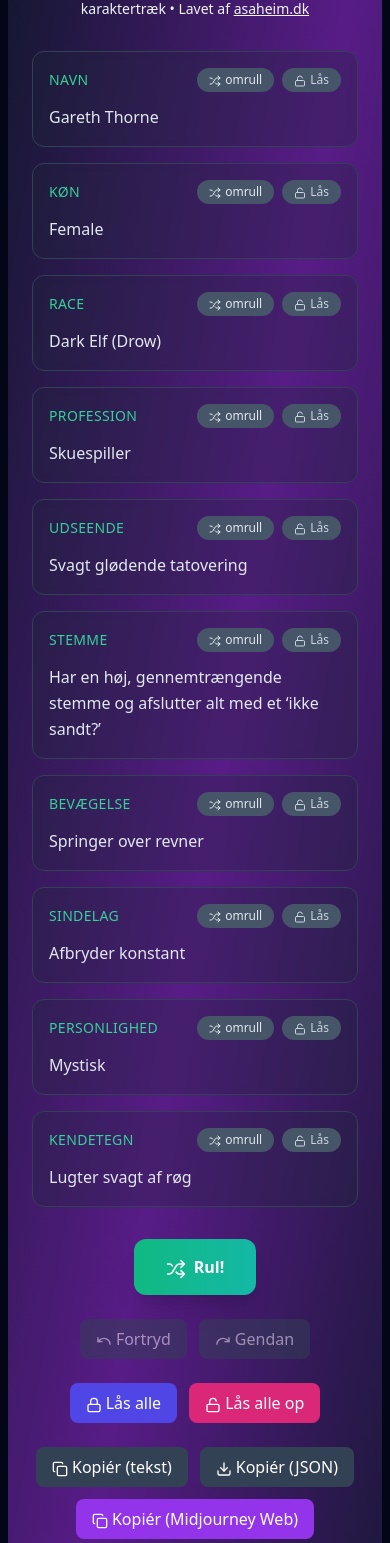
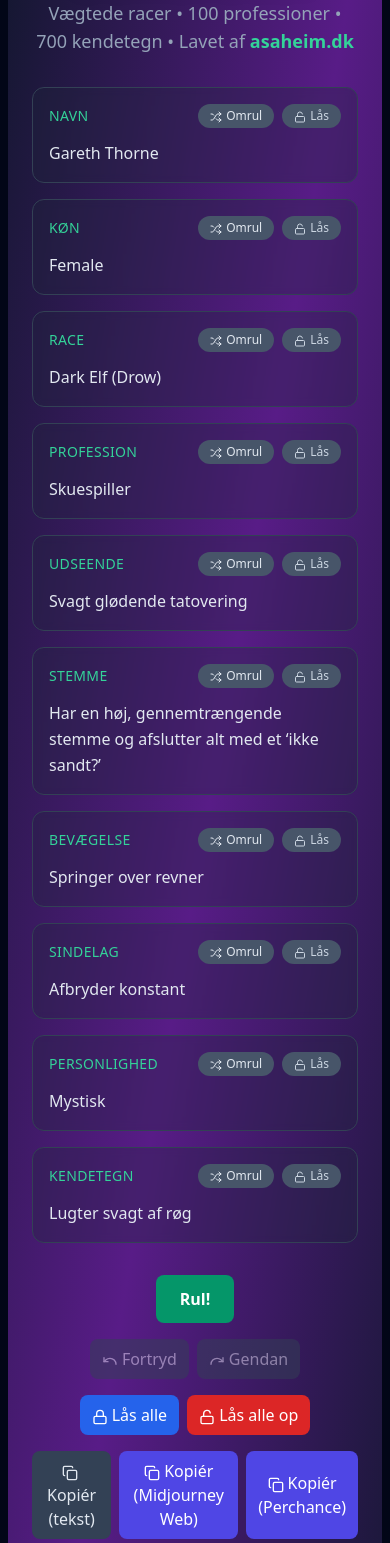
Before and after one commit to Jazzydada/NPC-Generator---by-asaheim.dk, a Next.js app: page /embed in a window 390 px wide. Shown: the part 205-1748 px from the top of the page. Built offline with nearby package versions, Linux system fonts and the light colour scheme.

Commit message:
Update DnDNpcGenerator.jsx
Added perchance link

```diff
--- a/components/DnDNpcGenerator.jsx
+++ b/components/DnDNpcGenerator.jsx
@@ -3,8 +3,9 @@
 import React, { useMemo, useState, useEffect, useRef, useCallback } from "react";
 import { Globe, Shuffle, Lock, Unlock, Copy, Download, Undo as UndoIcon, Redo as RedoIcon } from "lucide-react";
 
+
 /** =========================================================
- *  i18n (EN/DA)
+ *  i18n (EN/DA) — FIXED
  * ======================================================= */
 const t = {
   en: {
@@ -16,7 +17,7 @@ const t = {
       race: "Race",
       profession: "Profession",
       appearance: "Appearance",
-      voice: "Voice",          // <- merged Speech + Pitch
+      voice: "Voice",
       movement: "Movement",
       demeanor: "Demeanor",
       persona: "Persona",
@@ -27,24 +28,26 @@ const t = {
       lockAll: "Lock All",
       unlockAll: "Unlock All",
       copyText: "Copy (text)",
-  copyJson: "Copy (JSON)",
       copyMJ: "Copy (Midjourney Web)",
-  rollOne: "Reroll" // <- add this
+      perchance: "Copy (Perchance)",
+      perchanceEmbedToggle: "Show Perchance in app",
+      rollOne: "Reroll",
     },
     outputTitle: "Output",
     genderUnrevealed: "Unrevealed",
     common: { lock: "Lock", locked: "Locked", locksLabel: "Locks:" },
   },
+
   da: {
     appTitle: "RPG NPC Generator",
-    subtitle: "Vægtede racer • 100 professioner • 700 karaktertræk • Lavet af",
+    subtitle: "Vægtede racer • 100 professioner • 700 kendetegn • Lavet af",
     fields: {
       name: "Navn",
       gender: "Køn",
       race: "Race",
       profession: "Profession",
       appearance: "Udseende",
-      voice: "Stemme",         // <- sammensmeltet
+      voice: "Stemme",
       movement: "Bevægelse",
       demeanor: "Sindelag",
       persona: "Personlighed",
@@ -55,23 +58,16 @@ const t = {
       lockAll: "Lås alle",
       unlockAll: "Lås alle op",
       copyText: "Kopiér (tekst)",
-      copyJson: "Kopiér (JSON)",
       copyMJ: "Kopiér (Midjourney Web)",
-      rollOne: "omrull",       // per-felt reroll
+      perchance: "Kopiér (Perchance)",
+      perchanceEmbedToggle: "Vis Perchance i appen",
+      rollOne: "Omrul",
     },
     outputTitle: "Output",
     genderUnrevealed: "Uoplyst",
     common: { lock: "Lås", locked: "Låst", locksLabel: "Låse:" },
   },
 };
-
-function useLang(onLangChange) {
-  const [lang, setLang] = useState("da");
-  useEffect(() => { onLangChange?.(lang); }, [lang, onLangChange]);
-  const tr = t[lang];
-  return { lang, setLang, tr };
-}
-
 /** =========================================================
  *  Data (forkortet – udvid frit)
  * ======================================================= */
@@ -1239,7 +1235,72 @@ const weightedRoll = (items, weightMap = {}) => {
     r -= weights[i];
   }
   return items[items.length - 1];
-};
+}
+function buildPerchancePrompt(npc) {
+  const {
+    name = "",
+    gender = "",
+    race = "",
+    profession = "",
+    appearance = "",
+    voice = "",
+    movement = "",
+    demeanor = "",
+    persona = "",
+    trait = "",
+  } = npc || {};
+
+  const lines = [
+    // Garanterer portrait/fantasy-portrait vibe
+    "fantasy portrait, portrait orientation, head-and-shoulders, highly detailed, sharp focus",
+    race && `race: ${race}`,
+    gender && `gender: ${gender}`,
+    profession && `profession: ${profession}`,
+    appearance && `appearance: ${appearance}`,
+    voice && `voice/personality hint: ${voice}`,
+    movement && `movement/posture: ${movement}`,
+    demeanor && `demeanor: ${demeanor}`,
+    persona && `persona: ${persona}`,
+    trait && `distinct trait: ${trait}`,
+    "studio lighting, soft rim light, subtle depth of field, natural skin texture",
+  ].filter(Boolean);
+
+  return lines.join(", ");
+}
+
+
+async function tryCopyToClipboard(text) {
+  // 1) Moderne API
+  try {
+    if (navigator?.clipboard?.writeText) {
+      await navigator.clipboard.writeText(text);
+      return true;
+    }
+  } catch (e) {
+    // fortsæt til fallback
+  }
+
+  // 2) Fallback (Safari/ældre)
+  try {
+    const ta = document.createElement("textarea");
+    ta.value = text;
+    ta.setAttribute("readonly", "");
+    ta.style.position = "fixed";
+    ta.style.top = "-9999px";
+    document.body.appendChild(ta);
+    ta.select();
+    const ok = document.execCommand("copy");
+    document.body.removeChild(ta);
+    if (ok) return true;
+  } catch (e) {
+    // fortsæt til sidste fallback
+  }
+
+  // 3) Sidste udvej
+  alert("Kunne ikke kopiere automatisk.\nMarker og kopier prompten manuelt.");
+  return false;
+}
+
 
 /** =========================================================
  *  getTables (vi bevarer SPEECH/PITCH til at bygge 'voice')
@@ -1439,7 +1500,8 @@ useEffect(() => {
  *  Component
  * ======================================================= */
 export default function DnDNpcGenerator() {
-  const { lang, setLang, tr } = useLang();
+  const [lang, setLang] = useState("da");
+  const tr = t[lang];
   const tables = useMemo(() => getTables(lang), [lang]);
 
   const [locks, setLocks] = useState({
@@ -1450,36 +1512,22 @@ export default function DnDNpcGenerator() {
 
   const { npc, rerollAll, rerollField, undo, redo, canUndo, canRedo, replaceCurrent } = useNPC();
 
-
-
-
-   // Sprogskift: byg kilde-tabeller fra forrige sprog
+  // ----------------- SPROGSKIFT (oversættelse af værdier) -----------------
   const prevLangRef = useRef(lang);
   useEffect(() => {
     if (!npc) return;
     if (prevLangRef.current === lang) return;
 
-  const fromTables =
-    prevLangRef.current === "da"
+    const fromTables = prevLangRef.current === "da"
       ? {
-          professions: PROFESSIONS_DA,
-          appearances: APPEARANCE_DA,
-          movement:    MOVEMENT_DA,
-          demeanor:    DEMEANOR_DA,
-          persona:     PERSONA_DA,
-          trait:       TRAIT_DA,
-          speech:      SPEECH_DA,
-          pitch:       PITCH_DA,
+          professions: PROFESSIONS_DA, appearances: APPEARANCE_DA, movement: MOVEMENT_DA,
+          demeanor: DEMEANOR_DA, persona: PERSONA_DA, trait: TRAIT_DA,
+          speech: SPEECH_DA, pitch: PITCH_DA,
         }
       : {
-          professions: PROFESSIONS_EN,
-          appearances: APPEARANCE_EN,
-          movement:    MOVEMENT_EN,
-          demeanor:    DEMEANOR_EN,
-          persona:     PERSONA_EN,
-          trait:       TRAIT_EN,
-          speech:      SPEECH_EN,
-          pitch:       PITCH_EN,
+          professions: PROFESSIONS_EN, appearances: APPEARANCE_EN, movement: MOVEMENT_EN,
+          demeanor: DEMEANOR_EN, persona: PERSONA_EN, trait: TRAIT_EN,
+          speech: SPEECH_EN, pitch: PITCH_EN,
         };
 
     const updated = {
@@ -1495,8 +1543,9 @@ useEffect(() => {
 
     replaceCurrent(updated);
     prevLangRef.current = lang;
-}, [lang, npc, replaceCurrent]);
-
+  }, [lang, npc, replaceCurrent, locks, tables]);
+
+  // ----------------- OUTPUTS -----------------
   const textOut = useMemo(() => {
     if (!npc) return "";
     return `${tr.fields.name}: ${npc.name}
@@ -1511,180 +1560,263 @@ ${tr.fields.persona}: ${npc.persona}
 ${tr.fields.trait}: ${npc.trait}`;
   }, [npc, tr]);
 
-  const jsonOut = useMemo(() => {
-    if (!npc) return "{}";
-    return JSON.stringify(
-      { ...npc, displayGender: displayGenderFor(npc.race, npc.gender, tr), lang },
-      null, 2
-    );
-  }, [npc, tr, lang]);
-
-  const copy = async (str) => {
-    try { await navigator.clipboard.writeText(str); }
-    catch (e) { console.log("Copy failed:", e); }
-  };
-
+ // ----------------- HANDLERS (kopi + låse) -----------------
+
+// Links – ret dem gerne til dine foretrukne destinationssider
+const MIDJOURNEY_URL = "https://www.midjourney.com/";
+const PERCHANCE_URL  = "https://perchance.org/ai";
+
+const openAndCopy = (url, prompt) => {
+  tryCopyToClipboard(prompt);
+  // Åbn i ny fane uden at lække referrer
+  window.open(url, "_blank", "noopener,noreferrer");
+};
+
+const handleOpenMidjourney = () => {
+  if (!npc) return;
+  const mj = buildMidjourneyPromptWeb(npc);
+  openAndCopy(MIDJOURNEY_URL, mj);
+};
+
+const handleOpenPerchance = () => {
+  if (!npc) return;
+  // Som ønsket: også Perchance kopierer *Midjourney*-prompten
+  const mj = buildMidjourneyPromptWeb(npc);
+  openAndCopy(PERCHANCE_URL, mj);
+};
+
+ // Global lock/unlock
+const lockAll = () => {
+  setLocks({
+    name: true, gender: true, race: true, profession: true,
+    appearance: true, voice: true, movement: true, demeanor: true,
+    persona: true, trait: true,
+  });
+};
+
+const unlockAll = () => {
+  setLocks({
+    name: false, gender: false, race: false, profession: false,
+    appearance: false, voice: false, movement: false, demeanor: false,
+    persona: false, trait: false,
+  });
+};
+
+// Reroll alle felter (respekterer locks)
+const handleRollAll = () => {
+  rerollAll(locks, tables);
+};
+
+// Kopiér-helpers
+const handleCopyText = () => {
+  if (!npc) return;
+  tryCopyToClipboard(textOut);
+};
+
+const handleCopyMJ = () => {
+  if (!npc) return;
+  const mj = buildMidjourneyPromptWeb(npc);
+  tryCopyToClipboard(mj);
+};
+
+const handleCopyPerchance = () => {
+  if (!npc) return;
+  const base = buildPerchancePrompt(npc);
+  // Tilføj "(perchance)" til sidst så det er tydeligt hvad prompten er til
+  tryCopyToClipboard(`${base} (perchance)`);
+};
+
+// Toggle et enkelt lock
+const toggleLock = (key) => {
+  setLocks((l) => ({ ...l, [key]: !l[key] }));
+};
+
+// ----------------- SLUT: HANDLERS -----------------
+
+// ---------------------------------------------------------------
+// START på TIDLIG RETURN-BLOK (loading/ingen npc endnu)
+// ---------------------------------------------------------------
 if (!npc) {
   return (
-      <div className="min-h-screen bg-gradient-to-br from-slate-900 via-purple-900 to-slate-900 grid place-items-center">
-        <p className="text-slate-300">Loader NPC…</p>
+    <div className="min-h-screen grid place-items-center bg-slate-900 text-slate-300">
+      <div className="text-center space-y-2">
+        <div className="animate-pulse text-lg">Loading NPC…</div>
+        <div className="text-xs opacity-70">Generatoren initialiseres</div>
+      </div>
     </div>
   );
 }
+// ---------------------------------------------------------------
+// SLUT på TIDLIG RETURN-BLOK
+// ---------------------------------------------------------------
 
 return (
   <div className="min-h-screen bg-gradient-to-br from-slate-900 via-purple-900 to-slate-900">
     <div className="max-w-4xl mx-auto p-6 space-y-8">
-        {/* Header */}
-        <header className="text-center space-y-4">
-          <div className="flex justify-center gap-2 mb-4">
+
+      {/* Top bar med sprog */}
+      <div className="flex justify-center gap-2">
         <button
-              className={`px-4 py-2 rounded-lg transition-all duration-200 ${
-                lang === "en" ? "bg-emerald-500 text-white shadow-lg" : "bg-slate-700 text-slate-300 hover:bg-slate-600"
-              }`}
+          className={`px-3 py-1.5 rounded-lg ${lang === "en" ? "bg-emerald-600 text-white" : "bg-slate-700 text-slate-200"} `}
           onClick={() => setLang("en")}
         >
-              <Globe className="w-4 h-4 inline mr-1" />
           EN
         </button>
         <button
-              className={`px-4 py-2 rounded-lg transition-all duration-200 ${
-                lang === "da" ? "bg-emerald-500 text-white shadow-lg" : "bg-slate-700 text-slate-300 hover:bg-slate-600"
-              }`}
+          className={`px-3 py-1.5 rounded-lg ${lang === "da" ? "bg-emerald-600 text-white" : "bg-slate-700 text-slate-200"} `}
           onClick={() => setLang("da")}
         >
-              <Globe className="w-4 h-4 inline mr-1" />
           DA
         </button>
       </div>
-          <h1 className="text-4xl font-bold bg-gradient-to-r from-emerald-400 to-purple-400 bg-clip-text text-transparent">
+
+      {/* Header med centreret tekst */}
+<header className="text-center">
+  {/* Titel */}
+  <h1 className="text-5xl font-bold text-indigo-400 drop-shadow-lg tracking-wide">
     {tr.appTitle}
   </h1>
-          <p className="text-sm text-muted-foreground">
-  {t[lang].subtitle}{" "}
+
+  {/* Undertitel */}
+  <p className="text-lg text-slate-400 mt-2">
+    {tr.subtitle}{" "}
     <a
       href="https://asaheim.dk"
       target="_blank"
       rel="noopener noreferrer"
-    className="underline hover:no-underline"
+      className="text-emerald-400 hover:text-emerald-300 font-semibold"
     >
       asaheim.dk
     </a>
   </p>
 </header>
 
-        {/* Cards */}
-        <div className="grid gap-4 md:grid-cols-2">
-          {[
-            { key: "name", value: npc.name },
-            { key: "gender", value: displayGenderFor(npc.race, npc.gender, tr) },
-            { key: "race", value: npc.race },
-            { key: "profession", value: npc.profession },
-            { key: "appearance", value: npc.appearance },
-            { key: "voice", value: npc.voice },               // merged
-            { key: "movement", value: npc.movement },
-            { key: "demeanor", value: npc.demeanor },
-            { key: "persona", value: npc.persona },
-            { key: "trait", value: npc.trait },
-          ].map(({ key, value }) => (
-            <FieldCard
-              key={key}
-              tr={tr}
-              label={tr.fields[key]}
-              value={value}
-              locked={locks[key]}
-              onLock={() => setLocks((s) => ({ ...s, [key]: !s[key] }))}
-              onReroll={() => rerollField(key, locks, tables)}
-            />
-          ))}
-        </div>
-
-        {/* Action Buttons */}
-        <div className="space-y-6">
-          <div className="text-center">
+      {/* Grid med NPC-felter */}
+      <section className="grid grid-cols-1 md:grid-cols-2 gap-4">
+        <FieldCard label={tr.fields.name} value={npc.name} locked={locks.name} onLock={() => toggleLock("name")} onReroll={() => rerollField("name", locks, tables)} tr={tr} />
+        <FieldCard label={tr.fields.gender} value={displayGenderFor(npc.race, npc.gender, tr)} locked={locks.gender} onLock={() => toggleLock("gender")} onReroll={() => rerollField("gender", locks, tables)} tr={tr} />
+        <FieldCard label={tr.fields.race} value={npc.race} locked={locks.race} onLock={() => toggleLock("race")} onReroll={() => rerollField("race", locks, tables)} tr={tr} />
+        <FieldCard label={tr.fields.profession} value={npc.profession} locked={locks.profession} onLock={() => toggleLock("profession")} onReroll={() => rerollField("profession", locks, tables)} tr={tr} />
+        <FieldCard label={tr.fields.appearance} value={npc.appearance} locked={locks.appearance} onLock={() => toggleLock("appearance")} onReroll={() => rerollField("appearance", locks, tables)} tr={tr} />
+        <FieldCard label={tr.fields.voice} value={npc.voice} locked={locks.voice} onLock={() => toggleLock("voice")} onReroll={() => rerollField("voice", locks, tables)} tr={tr} />
+        <FieldCard label={tr.fields.movement} value={npc.movement} locked={locks.movement} onLock={() => toggleLock("movement")} onReroll={() => rerollField("movement", locks, tables)} tr={tr} />
+        <FieldCard label={tr.fields.demeanor} value={npc.demeanor} locked={locks.demeanor} onLock={() => toggleLock("demeanor")} onReroll={() => rerollField("demeanor", locks, tables)} tr={tr} />
+        <FieldCard label={tr.fields.persona} value={npc.persona} locked={locks.persona} onLock={() => toggleLock("persona")} onReroll={() => rerollField("persona", locks, tables)} tr={tr} />
+        <FieldCard label={tr.fields.trait} value={npc.trait} locked={locks.trait} onLock={() => toggleLock("trait")} onReroll={() => rerollField("trait", locks, tables)} tr={tr} />
+      </section>
+
+      {/* Actions */}
+      <section className="space-y-4 text-center">
+
+        {/* Rul! */}
+        <div>
           <button
-              className="px-8 py-4 bg-gradient-to-r from-emerald-500 to-teal-500 text-white font-bold rounded-xl shadow-xl hover:shadow-2xl transform hover:scale-105 transition-all duration-200"
+            className="px-6 py-3 rounded-lg bg-emerald-600 text-white hover:bg-emerald-500 font-bold"
             onClick={() => rerollAll(locks, tables)}
           >
-              <Shuffle className="w-5 h-5 inline mr-2" />
             {tr.buttons.roll}
           </button>
         </div>
 
-          <div className="mt-3 flex justify-center gap-3">
+        {/* Fortryd / Gendan */}
+        <div className="flex justify-center gap-2">
           <button
-    className="px-4 py-2 bg-slate-700 hover:bg-slate-600 text-white rounded-lg transition-colors duration-200 disabled:opacity-50"
+            className="px-3 py-2 rounded-lg bg-slate-700 text-slate-200 hover:bg-slate-600 disabled:opacity-50"
             onClick={undo}
             disabled={!canUndo}
           >
             <UndoIcon className="w-4 h-4 inline mr-1" />
-    {lang === "da" ? "Fortryd" : "Undo"}
+            Fortryd
           </button>
           <button
-    className="px-4 py-2 bg-slate-700 hover:bg-slate-600 text-white rounded-lg transition-colors duration-200 disabled:opacity-50"
+            className="px-3 py-2 rounded-lg bg-slate-700 text-slate-200 hover:bg-slate-600 disabled:opacity-50"
             onClick={redo}
             disabled={!canRedo}
           >
             <RedoIcon className="w-4 h-4 inline mr-1" />
-    {lang === "da" ? "Gendan" : "Redo"}
+            Gendan
           </button>
         </div>
 
-          <div className="flex flex-wrap justify-center gap-3">
+        {/* Lås alle / Lås alle op */}
+        <div className="flex justify-center gap-2">
           <button
-              className="px-4 py-2 bg-indigo-600 hover:bg-indigo-500 text-white rounded-lg transition-colors duration-200"
-              onClick={() => setLocks(Object.fromEntries(Object.keys(locks).map((k) => [k, true])))}
+            className="px-3 py-2 rounded-lg bg-blue-600 text-white hover:bg-blue-500"
+            onClick={lockAll}
           >
             <Lock className="w-4 h-4 inline mr-1" />
             {tr.buttons.lockAll}
           </button>
           <button
-              className="px-4 py-2 bg-pink-600 hover:bg-pink-500 text-white rounded-lg transition-colors duration-200"
-              onClick={() => setLocks(Object.fromEntries(Object.keys(locks).map((k) => [k, false])))}
+            className="px-3 py-2 rounded-lg bg-red-600 text-white hover:bg-red-500"
+            onClick={unlockAll}
           >
             <Unlock className="w-4 h-4 inline mr-1" />
             {tr.buttons.unlockAll}
           </button>
         </div>
 
-          <div className="flex flex-wrap justify-center gap-3">
+        {/* Kopier-knapper */}
+        <div className="flex justify-center gap-2">
           <button
-              className="px-4 py-2 bg-slate-700 hover:bg-slate-600 text-white rounded-lg transition-colors duration-200"
-              onClick={() => copy(textOut)}
+            className="px-3 py-2 rounded-lg bg-slate-700 text-slate-200 hover:bg-slate-600"
+            onClick={handleCopyText}
           >
             <Copy className="w-4 h-4 inline mr-1" />
             {tr.buttons.copyText}
           </button>
+
+          {/* Midjourney */}
           <button
-              className="px-4 py-2 bg-slate-700 hover:bg-slate-600 text-white rounded-lg transition-colors duration-200"
-              onClick={() => copy(jsonOut)}
-            >
-              <Download className="w-4 h-4 inline mr-1" />
-              {tr.buttons.copyJson}
-            </button>
-            <button
-              className="px-4 py-2 bg-purple-600 hover:bg-purple-500 text-white rounded-lg transition-colors duration-200"
-              onClick={() => copy(buildMidjourneyPromptWeb(npc))}
-              title="Copy Midjourney prompt"
+            className="px-3 py-2 rounded-lg bg-indigo-600 text-white hover:bg-indigo-500"
+            onClick={() => {
+              if (!npc) return;
+              const mj = buildMidjourneyPromptWeb(npc);
+              tryCopyToClipboard(mj);
+              window.open("https://www.midjourney.com/imagine", "_blank");
+            }}
           >
             <Copy className="w-4 h-4 inline mr-1" />
             {tr.buttons.copyMJ}
           </button>
+
+          {/* Perchance */}
+          <button
+            className="px-3 py-2 rounded-lg bg-indigo-600 text-white hover:bg-indigo-500"
+            onClick={() => {
+              if (!npc) return;
+              const mj = buildMidjourneyPromptWeb(npc); // samme prompt som MJ
+              tryCopyToClipboard(mj);
+              window.open("https://perchance.org/ai-text-to-image-generator", "_blank");
+            }}
+          >
+            <Copy className="w-4 h-4 inline mr-1" />
+            {tr.buttons.perchance}
+          </button>
         </div>
-        </div>
+      </section>
 
       {/* Output */}
-        <section className="bg-slate-800/50 backdrop-blur-sm rounded-xl p-6 border border-slate-700">
-          <h2 className="text-xl font-semibold mb-4 text-emerald-400">{tr.outputTitle}</h2>
-          <pre className="whitespace-pre-wrap text-sm bg-slate-900/60 rounded-lg p-4 border border-slate-700 text-slate-200">
-            {textOut}
-          </pre>
+      <section className="bg-slate-800/50 border border-slate-700 rounded-xl p-6 shadow-xl">
+        <h2 className="text-xl font-bold text-emerald-400 mb-4">{tr.outputTitle}</h2>
+        <pre className="whitespace-pre-wrap text-slate-200 text-sm">{textOut}</pre>
       </section>
     </div>
   </div>
-  );
-}
-
+);}
+// ---------------------------------------------------------------
+// SLUT på return-blokken
+// ---------------------------------------------------------------
+// ---------------------------------------------------------------
+// SLUT på HOVED-return-blokken
+// ---------------------------------------------------------------
+// ---------------------------------------------------------------
+// SLUT på hele funktionen DnDNpcGenerator
+// ---------------------------------------------------------------
+
+// ---------------------------------------------------------------
+// FieldCard komponent starter herunder
+// ---------------------------------------------------------------
 function FieldCard({ label, value, locked, onLock, onReroll, tr }) {
   return (
     <div className="bg-slate-800/30 backdrop-blur-sm rounded-xl p-4 border border-slate-700 hover:border-slate-600 transition-all duration-200">
@@ -1702,7 +1834,6 @@ function FieldCard({ label, value, locked, onLock, onReroll, tr }) {
             <Shuffle className="w-3 h-3 inline mr-1" />
             {tr.buttons.rollOne}
           </button>
-
           <button
             className={`px-3 py-1 text-xs rounded-full transition-all duration-200 ${
               locked ? "bg-emerald-600 text-white shadow-lg" : "bg-slate-600 text-slate-300 hover:bg-slate-500"
```
Lines whose indentation alone changed are shown as unchanged.
